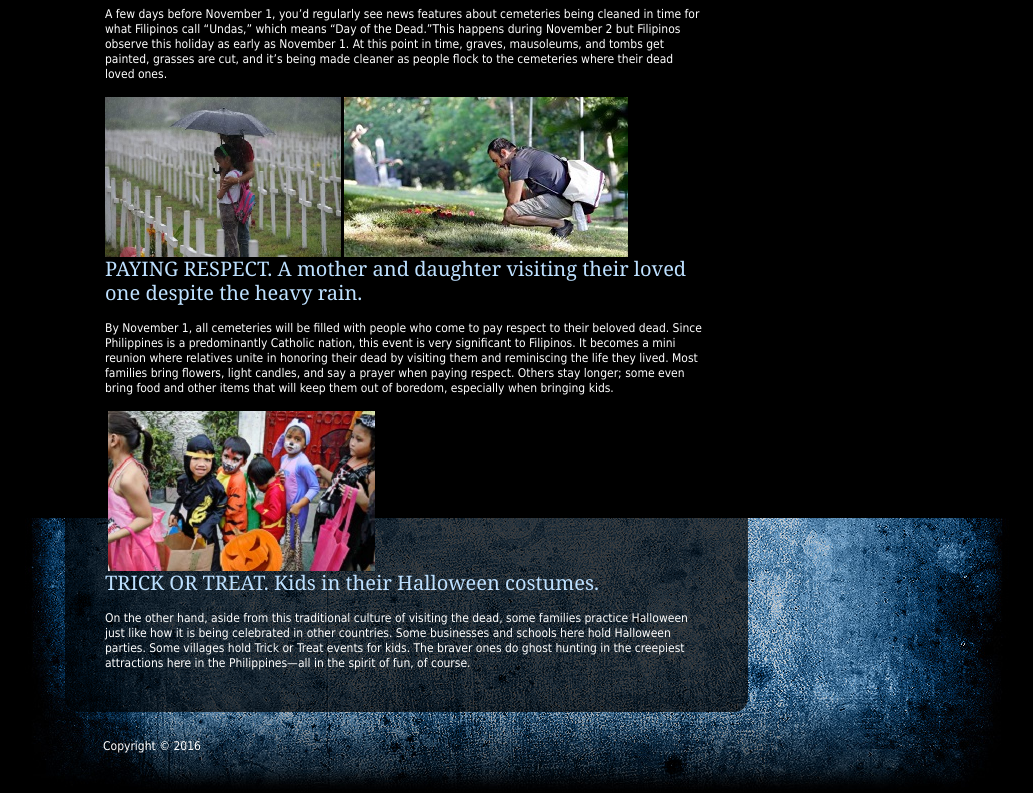
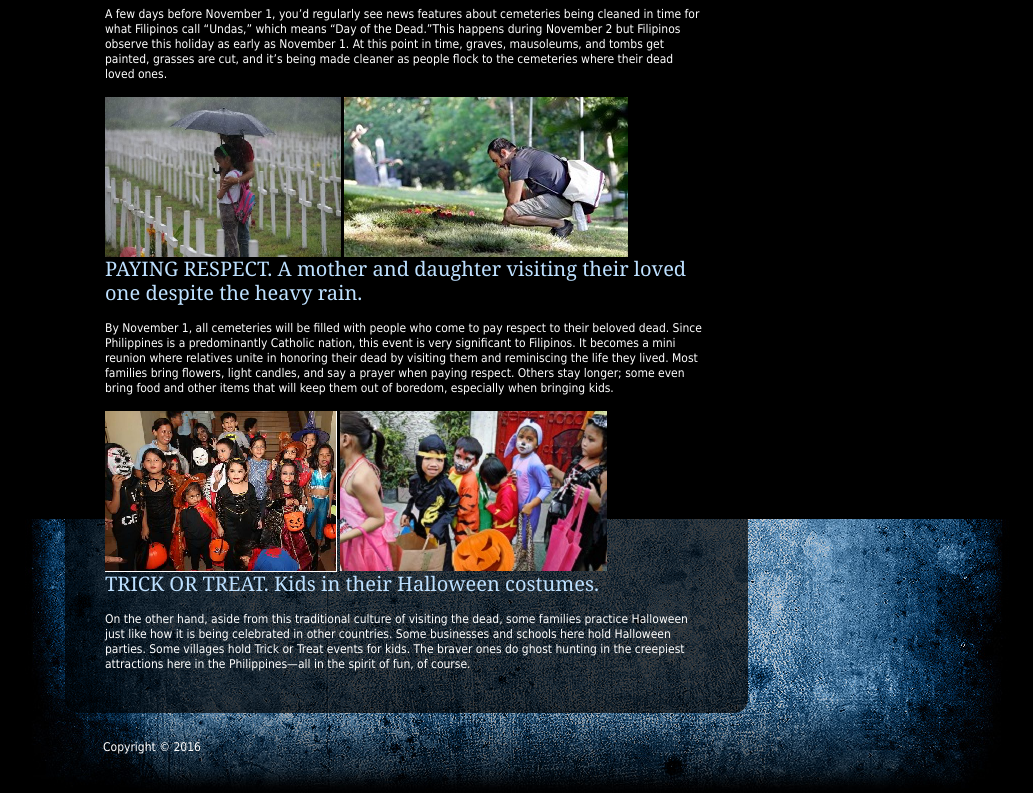
Before and after one commit to GenevaCres/halloween, a plain HTML site: page article.html in a window 1280 px wide. Shown: the part 762-1555 px from the top of the page, without its empty margins (123-1156 px from the left). Drawn offline with Linux system fonts and the light colour scheme.

Commit message:
Update article.html

```diff
--- a/article.html
+++ b/article.html
@@ -63,7 +63,7 @@
 								<img alt="" src="images/art1/6.jpg"/>
 								<h3>PAYING RESPECT. A mother and daughter visiting their loved one despite the heavy rain.</h3>
 								<p>By November 1, all cemeteries will be filled with people who come to pay respect to their beloved dead. Since Philippines is a predominantly Catholic nation, this event is very significant to Filipinos. It becomes a mini reunion where relatives unite in honoring their dead by visiting them and reminiscing the life they lived.  Most families bring flowers, light candles, and say a prayer when paying respect. Others stay longer; some even bring food and other items that will keep them out of boredom, especially when bringing kids.</p>
-								<img alt="" src="images/art1/7.jpg"/>
+								<img alt="" src="images/art1/7.png"/>
 								<img alt="" src="images/art1/8.jpg"/>
 								<h3>TRICK OR TREAT. Kids in their Halloween costumes. </h3>
 								<p>On the other hand, aside from this traditional culture of visiting the dead, some families practice Halloween just like how it is being celebrated in other countries. Some businesses and schools here hold Halloween parties. Some villages hold Trick or Treat events for kids. The braver ones do ghost hunting in the creepiest attractions here in the Philippines—all in the spirit of fun, of course.</p>
```
